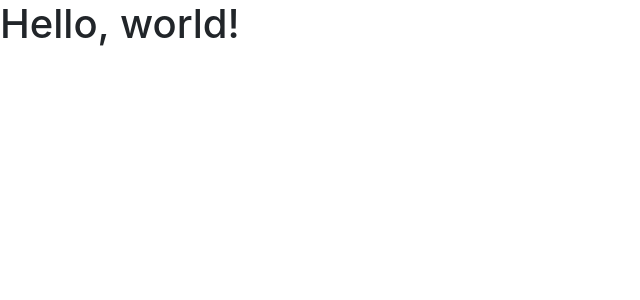
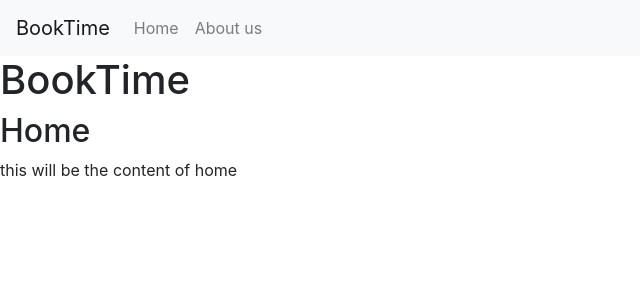
Before and after one commit to xie186/web_django2_app, a Django app: page / in a window 1280 px wide. Shown: the top 300 px of the page, without its empty margins (0-640 px from the left). Run offline with Django 3.2, Linux system fonts and the light colour scheme.

Commit message:
Add base.html

```diff
--- /dev/null
+++ b/main/templates/about_us.html
@@ -0,0 +1,5 @@
+{% extends"base.html" %}
+{% block content %}
+  <h2>About us</h2>
+  <p>BookTime is a company that sells books online.</p>
+{% endblock content %}
--- /dev/null
+++ b/main/templates/base.html
@@ -0,0 +1,47 @@
+{% load static %}
+<!doctype html>
+<html lang="en">
+  <head>
+    <!-- Required meta tags -->
+    <meta charset="utf-8">
+    <meta
+      name="viewport"
+      content="width=device-width, initial-scale=1, shrink-to-fit=no">
+    <!-- Bootstrap CSS -->
+    <link  rel="stylesheet" href="{% static "css/bootstrap.min.css" %}">
+    <title>BookTime</title>
+  </head>
+  <body>
+
+    <nav class="navbar navbar-expand-lg navbar-light bg-light">
+  <a class="navbar-brand" href="/">BookTime</a>
+  <button
+    class="navbar-toggler" type="button"
+    data-toggle="collapse"
+    data-target="#navbarSupportedContent">
+    <span class="navbar-toggler-icon"></span>
+  </button>
+  <div
+    class="collapse navbar-collapse"
+    id="navbarSupportedContent">
+    <ul class="navbar-nav mr-auto">
+      <li
+        class="nav-item">
+        <a class="nav-link" href="/">Home</a>
+      </li>
+      <li
+        class="nav-item">
+        <a class="nav-link" href="/about-us/">About us</a>
+      </li>
+    </ul>
+  </div>
+</nav>
+
+    <h1>BookTime</h1>
+    {% block content %}
+    {% endblock content %}
+    <script src="{% static "js/jquery.min.js" %}"></script>
+    <script src="{% static "js/popper.min.js" %}"></script>
+    <script src="{% static "js/bootstrap.min.js" %}"></script>
+  </body>
+</html>
--- a/main/templates/home.html
+++ b/main/templates/home.html
@@ -1,27 +1,5 @@
-{% load static %}
-
-<!doctype html>
-<html lang="en">
-  <head>
-    <!-- Required meta tags -->
-    <meta charset="utf-8">
-    <meta
-      name="viewport"
-      content="width=device-width, initial-scale=1, shrink-to-fit=no">
-    <!-- Bootstrap CSS -->
-    <link
-      rel="stylesheet"
-      href="{% static "css/bootstrap.min.css" %}">
-    <title>Hello, world!</title>
-  </head>
-  <body>
-    <h1>Hello, world!</h1>
-    <script src="{% static "js/jquery.min.js" %}"></script>
-    <script
-      src= "{% static "js/popper.min.js" %}">
-    </script>
-    <script
-      src="{% static "js/bootstrap.min.js" %}">
-    </script>
-  </body>
-</html>
+{% extends "base.html" %}
+{% block content %}
+  <h2>Home</h2>
+  <p>this will be the content of home</p>
+{% endblock content %}
```
